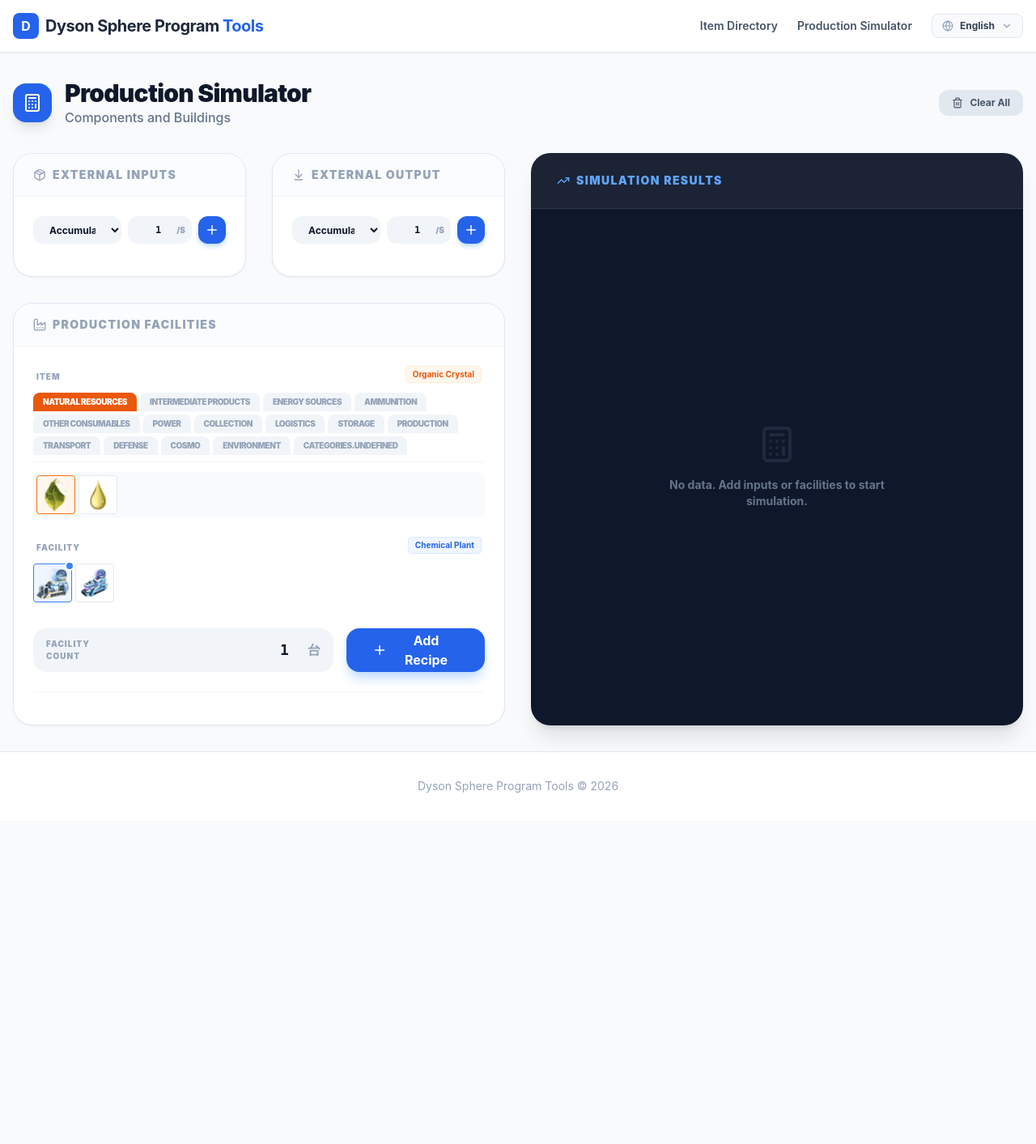
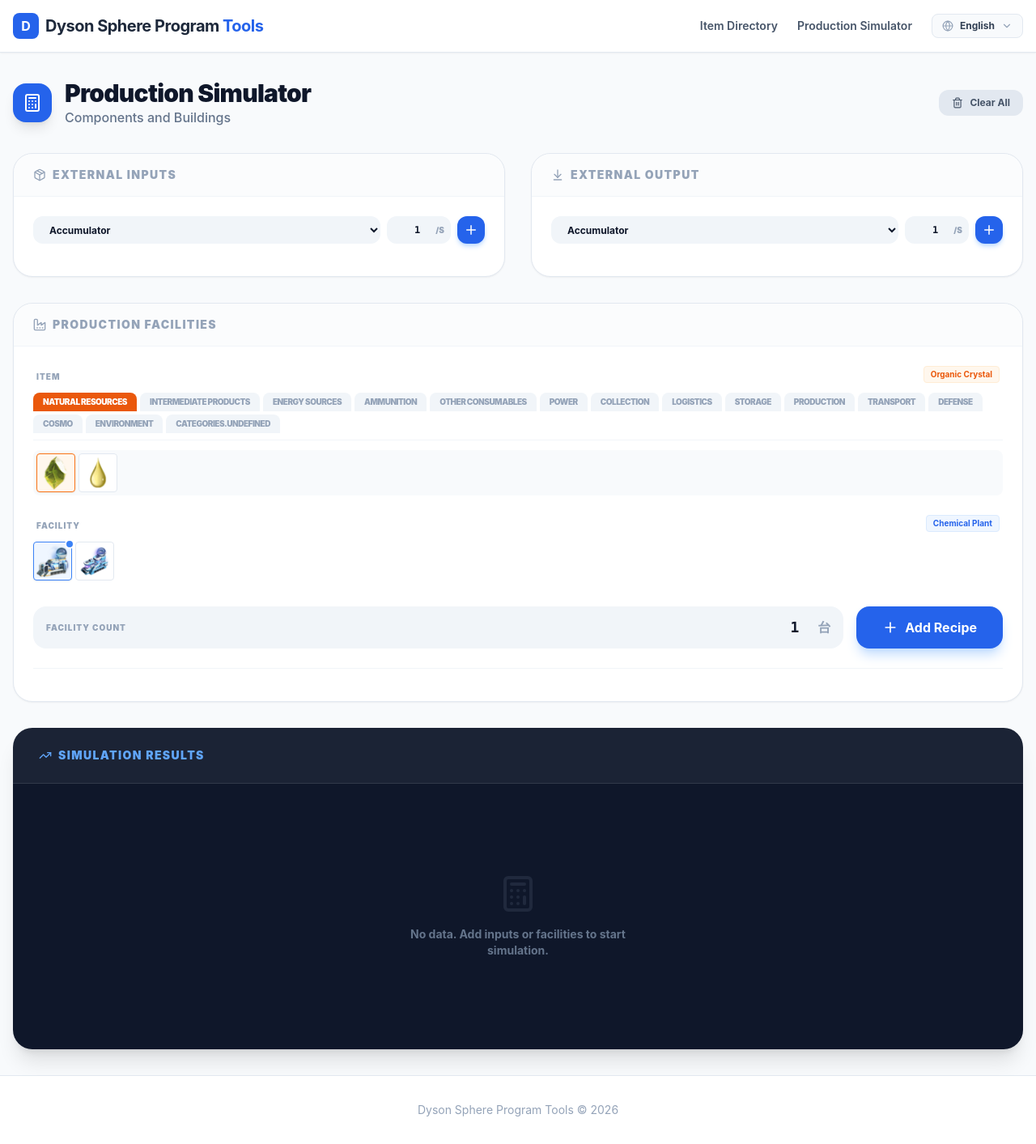
Before and after one commit to gymnasty/dsp, a React (Vite) app: page /simulator in a window 1280 px wide. Shown: the whole page at 81% size. Before the commit the page ends 1013 px from the top, so only its background shows below. Built offline with nearby package versions, Linux system fonts and the light colour scheme.

Commit message:
シミュレーターに生成物を追加できない問題を修正

```diff
--- a/src/pages/Simulator.tsx
+++ b/src/pages/Simulator.tsx
@@ -319,9 +319,8 @@
         </button>
       </header>
 
-      <div className="grid grid-cols-1 lg:grid-cols-2 gap-8">
-        {/* Left Column: Config */}
       <div className="space-y-8">
+        {/* Config Sections */}
         <div className="grid grid-cols-1 md:grid-cols-2 gap-8">
           {/* Inputs Section */}
           <section className="bg-white rounded-3xl border border-slate-200 shadow-sm overflow-hidden flex flex-col">
@@ -650,18 +649,16 @@
             </div>
           </div>
         </section>
-        </div>
 
-        {/* Right Column: Results */}
-        <div className="space-y-8">
-          <section className="bg-slate-900 rounded-3xl text-white shadow-xl overflow-hidden flex flex-col h-full sticky top-24">
+        {/* Results Section */}
+        <section className="bg-slate-900 rounded-3xl text-white shadow-xl overflow-hidden flex flex-col">
           <div className="px-8 py-6 border-b border-white/10 bg-white/5 flex justify-between items-center">
             <h2 className="text-sm font-black text-blue-400 uppercase tracking-widest flex items-center gap-2">
               <TrendingUp size={16} />
               {t('simulator.results')}
             </h2>
           </div>
-            <div className="p-8 flex-grow">
+          <div className="p-8">
             {sortedResults.length === 0 ? (
               <div className="h-full flex flex-col items-center justify-center text-slate-500 space-y-4 py-20">
                 <Calculator size={48} className="opacity-20" />
@@ -723,6 +720,5 @@
         </section>
       </div>
     </div>
-    </div>
   );
 };
```
Lines whose indentation alone changed are shown as unchanged.
